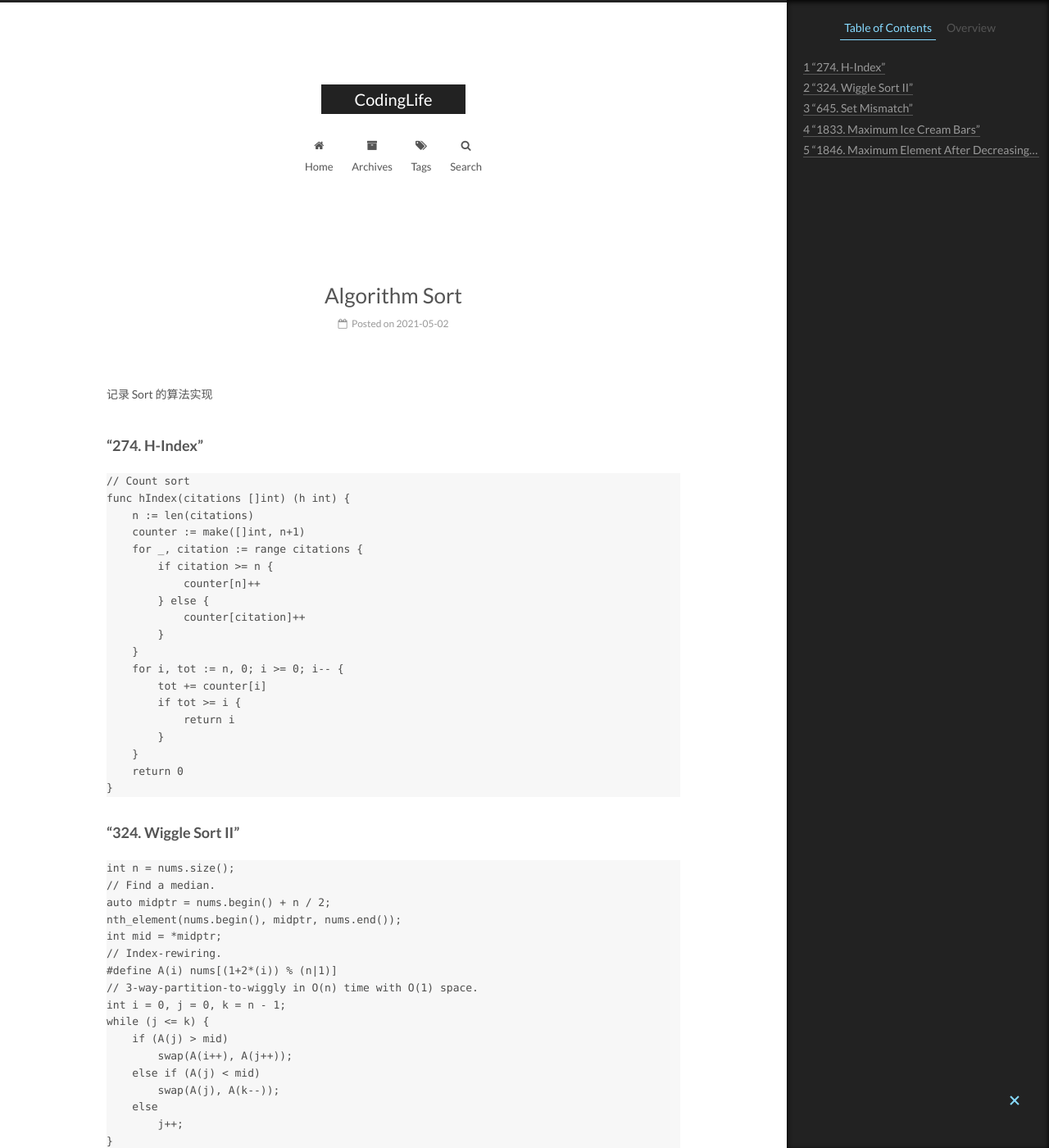
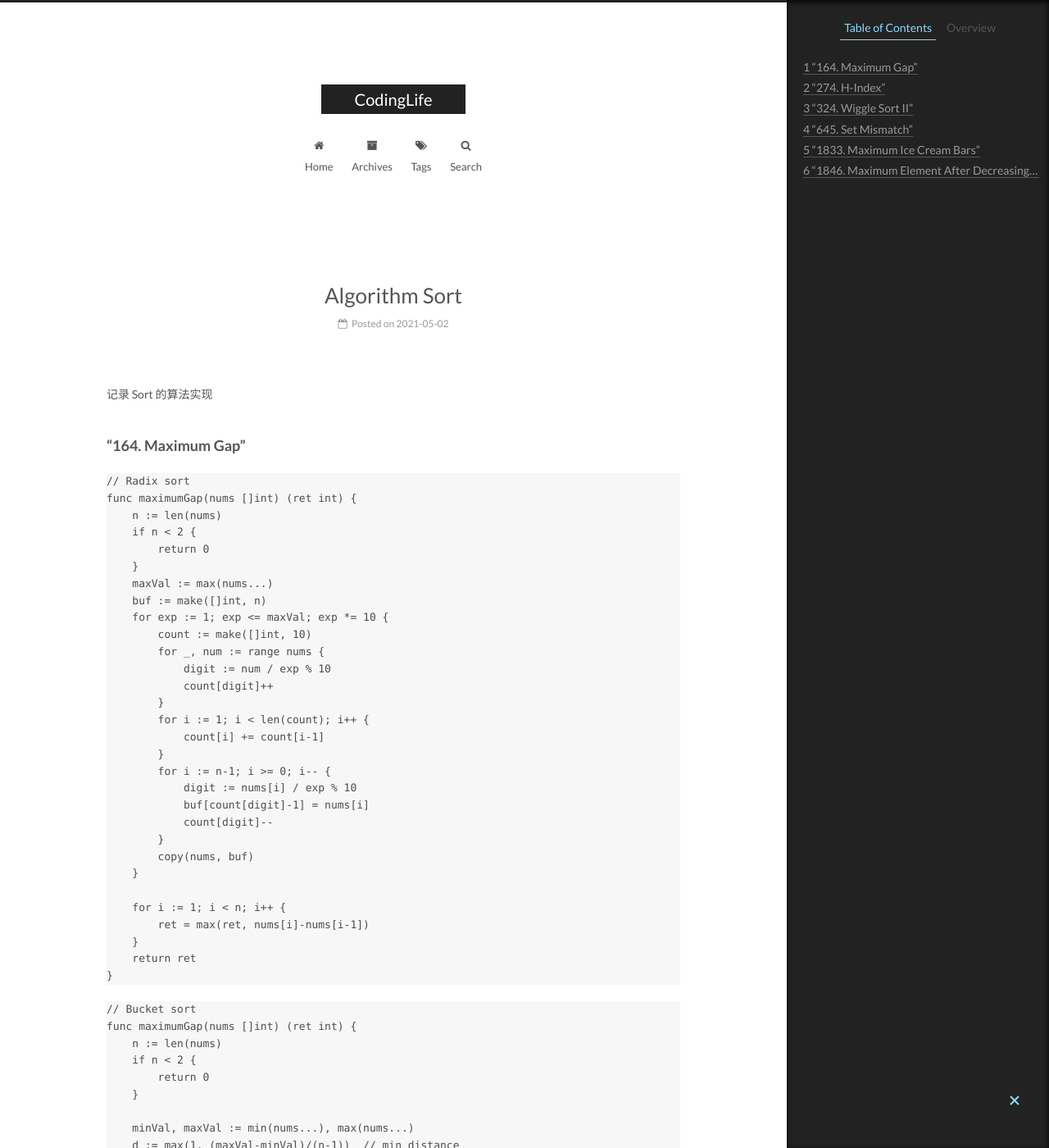
Before and after one commit to CodeHunter2006/CodeHunter2006.github.io, a Jekyll site: the page built from _posts/2021-05-02-Algorithm_Sort.md, in a window 1280 px wide and 1400 px high. Shown: the whole window at 82% size. Built offline with Jekyll 4.4.1, drawn with Linux system fonts in a browser that asks for light colours; some of the changed text lies outside the part shown.

Commit message:
[chore]: add contents.

````diff
--- a/_posts/2021-05-02-Algorithm_Sort.md
+++ b/_posts/2021-05-02-Algorithm_Sort.md
@@ -6,6 +6,77 @@ tags: Algorithm Leetcode
 ---
 
 记录 Sort 的算法实现
+
+### "164. Maximum Gap"
+
+```Go
+// Radix sort
+func maximumGap(nums []int) (ret int) {
+    n := len(nums)
+    if n < 2 {
+        return 0
+    }
+    maxVal := max(nums...)
+    buf := make([]int, n)
+    for exp := 1; exp <= maxVal; exp *= 10 {
+        count := make([]int, 10)
+        for _, num := range nums {
+            digit := num / exp % 10
+            count[digit]++
+        }
+        for i := 1; i < len(count); i++ {
+            count[i] += count[i-1]
+        }
+        for i := n-1; i >= 0; i-- {
+            digit := nums[i] / exp % 10
+            buf[count[digit]-1] = nums[i]
+            count[digit]--
+        }
+        copy(nums, buf)
+    }
+
+    for i := 1; i < n; i++ {
+        ret = max(ret, nums[i]-nums[i-1])
+    }
+    return ret
+}
+```
+
+```Go
+// Bucket sort
+func maximumGap(nums []int) (ret int) {
+    n := len(nums)
+    if n < 2 {
+        return 0
+    }
+
+    minVal, maxVal := min(nums...), max(nums...)
+    d := max(1, (maxVal-minVal)/(n-1))  // min distance
+    bucketSize := (maxVal-minVal)/d+1
+    b := make([][2]int, bucketSize)
+    for i := range b {
+        b[i] = [2]int{-1,-1}    // min, max
+    }
+    for _, num := range nums {
+        idx := (num-minVal)/d
+        if b[idx][0] == -1 {
+            b[idx] = [2]int{num, num}
+        } else {
+            b[idx][0] = min(b[idx][0], num)
+            b[idx][1] = max(b[idx][1], num)
+        }
+    }
+
+    for l,i := 0,1; i < len(b); i++ {
+        if b[i][0] == -1 {
+            continue
+        }
+        ret = max(ret, b[i][0]-b[l][1])
+        l = i
+    }
+    return ret
+}
+```
 
 ### "274. H-Index"
 
````
Also changed, not shown: _posts/2020-12-20-Algorithm_Tips.md (+23 -8 lines), _posts/2020-12-27-LeetCode_Question_Category.md (+33 -0 lines), assets/images/2020-12-20-Algorithm_Tips_sort_1.png (added).
